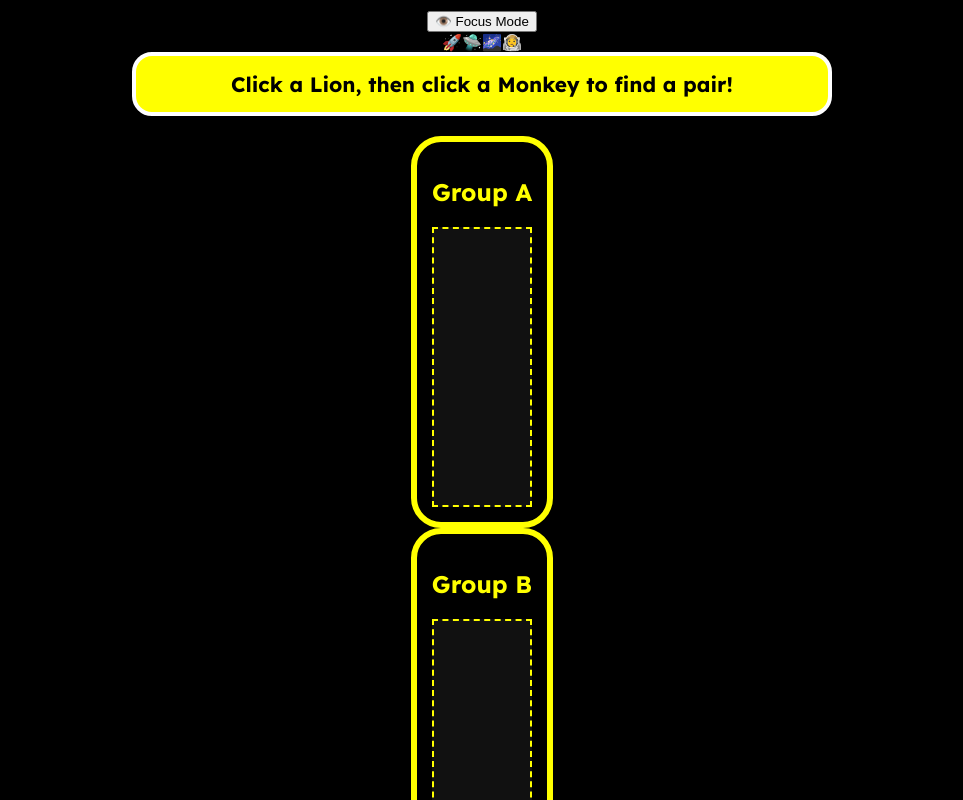
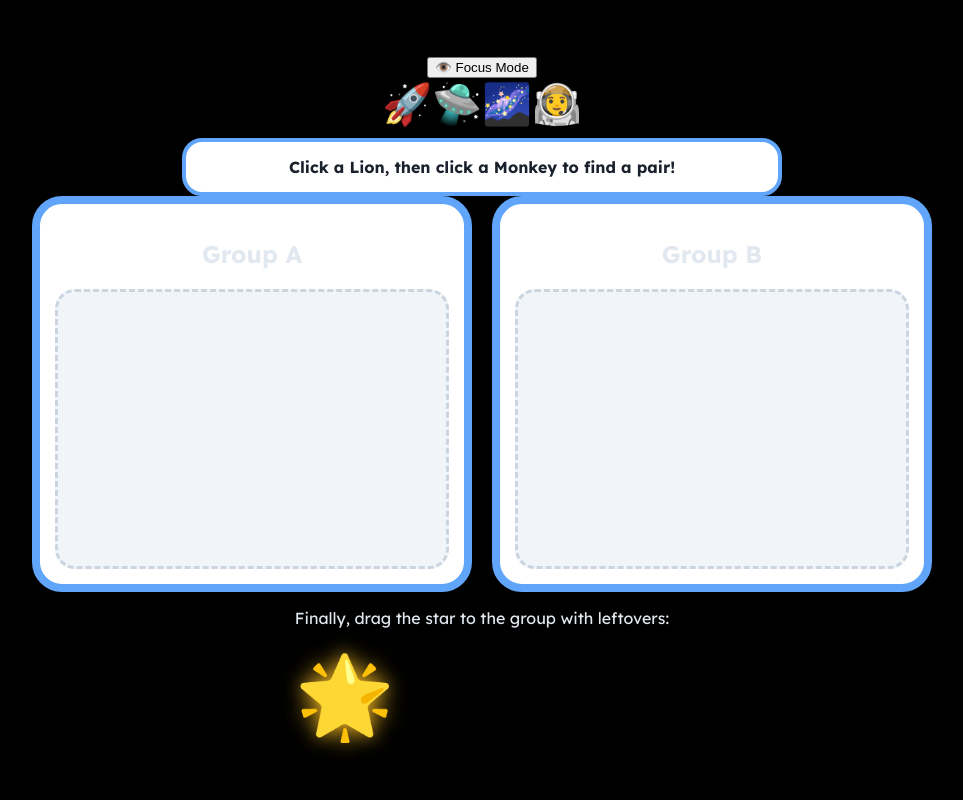
Before and after one commit to cgildea15/astro-count, a plain HTML site: page index.html in a window 1280 px wide. Both pictures are taken after a click on the button "👁️ Focus Mode". Shown: the top 800 px of the page, without its empty margins (158-1121 px from the left). Drawn offline with Linux system fonts and the light colour scheme.

Commit message:
Update style.css

```diff
--- a/style.css
+++ b/style.css
@@ -1,4 +1,3 @@
-/* --- Core Variables --- */
 :root {
     --space-blue: #0b1120;
     --star-gold: #fbbf24;
@@ -7,12 +6,7 @@
     --error-orange: #f97316;
 }
 
-/* --- Base Styles --- */
-* {
-    box-sizing: border-box;
-    user-select: none;
-    -webkit-tap-highlight-color: transparent;
-}
+* { box-sizing: border-box; user-select: none; -webkit-tap-highlight-color: transparent; }
 
 body {
     font-family: 'Lexend', sans-serif;
@@ -22,70 +16,51 @@ body {
     align-items: center;
     justify-content: center;
     min-height: 100vh;
-    margin: 0;
-    padding: 10px;
-    color: #e2e8e0;
+    margin: 0; padding: 10px; color: #e2e8f0;
 }
 
-/* --- AAA High Contrast / Focus Mode --- */
-/* Triggered via .focus-mode class in JavaScript */
-body.focus-mode {
-    background-color: #000 !important;
+body.focus-mode { background-color: #000 !important; }
+
+.space-header { font-size: 2.5rem; margin-bottom: 10px; }
+
+.instructions {
+    background: white; color: #1a202c; padding: 15px;
+    border-radius: 20px; border: 4px solid var(--ui-blue);
+    font-weight: 700; width: 90%; max-width: 600px; text-align: center;
 }
 
-body.focus-mode .instructions {
-    background: #ffff00 !important;
-    color: #000 !important;
-    border-color: #fff !important;
-}
-
-body.focus-mode .card-face {
-    background: #000 !important;
-    border: 6px solid #ffff00 !important;
-}
-
-body.focus-mode .group-label {
-    color: #ffff00 !important;
-}
-
-body.focus-mode .matching-area {
-    background-color: #111 !important;
-    border: 2px dashed #ffff00 !important;
-}
-
-/* --- Game Elements --- */
-.instructions {
-    background: rgba(255, 255, 255, 0.95);
-    color: #1a202c;
-    padding: 15px 25px;
-    border-radius: 20px;
-    margin-bottom: 20px;
-    text-align: center;
-    font-size: clamp(1rem, 4vw, 1.3rem);
-    width: 90%;
-    max-width: 700px;
-    border: 4px solid var(--ui-blue);
-    font-weight: 700;
-}
+.comparison-cards-container { display: flex; gap: 20px; width: 100%; max-width: 900px; }
 
 .card-face {
-    flex: 1;
-    background: #ffffff;
-    border-radius: 30px;
-    border: 8px solid var(--ui-blue);
-    display: flex;
-    flex-direction: column;
-    align-items: center;
-    padding: 15px;
-}
-
-.card-face.drop-active {
-    border-color: var(--star-gold);
-    background-color: #fffbeb;
+    flex: 1; background: #fff; border-radius: 30px; border: 8px solid var(--ui-blue);
+    display: flex; flex-direction: column; align-items: center; padding: 15px;
 }
 
 .matching-area {
-    position: relative;
-    width: 100%;
-    height: 280px;
-    background: #f
+    position: relative; width: 100%; height: 280px; background: #f1f5f9;
+    border-radius: 20px; border: 3px dashed #cbd5e1;
+}
+
+/* --- ONE-TO-ONE STYLING --- */
+.animal-dot {
+    font-size: 3.5rem; position: absolute; cursor: pointer;
+    transition: all 0.2s ease;
+}
+
+.active-dot {
+    transform: scale(1.3);
+    filter: drop-shadow(0 0 10px var(--star-gold));
+    z-index: 100;
+}
+
+.matched {
+    opacity: 0.2 !important;
+    filter: grayscale(100%);
+    cursor: default;
+}
+
+.draggable-star { font-size: 5rem; cursor: grab; filter: drop-shadow(0 0 10px var(--star-gold)); }
+.feedback-area { display: none; padding: 20px; border-radius: 20px; margin-top: 20px; color: #000; font-weight: 700; background: #fff; }
+.success-glow { border: 5px solid var(--success-green); animation: pulse 2s infinite; }
+@keyframes pulse { 0% { box-shadow: 0 0 0 0 rgba(74, 222, 128, 0.7); } 70% { box-shadow: 0 0 0 20px rgba(74, 222, 128, 0); } }
+.btn { margin-top: 20px; padding: 15px 40px; border-radius: 20px; background: var(--ui-blue); color: #fff; font-weight: 700; border: none; cursor: pointer; }
```
